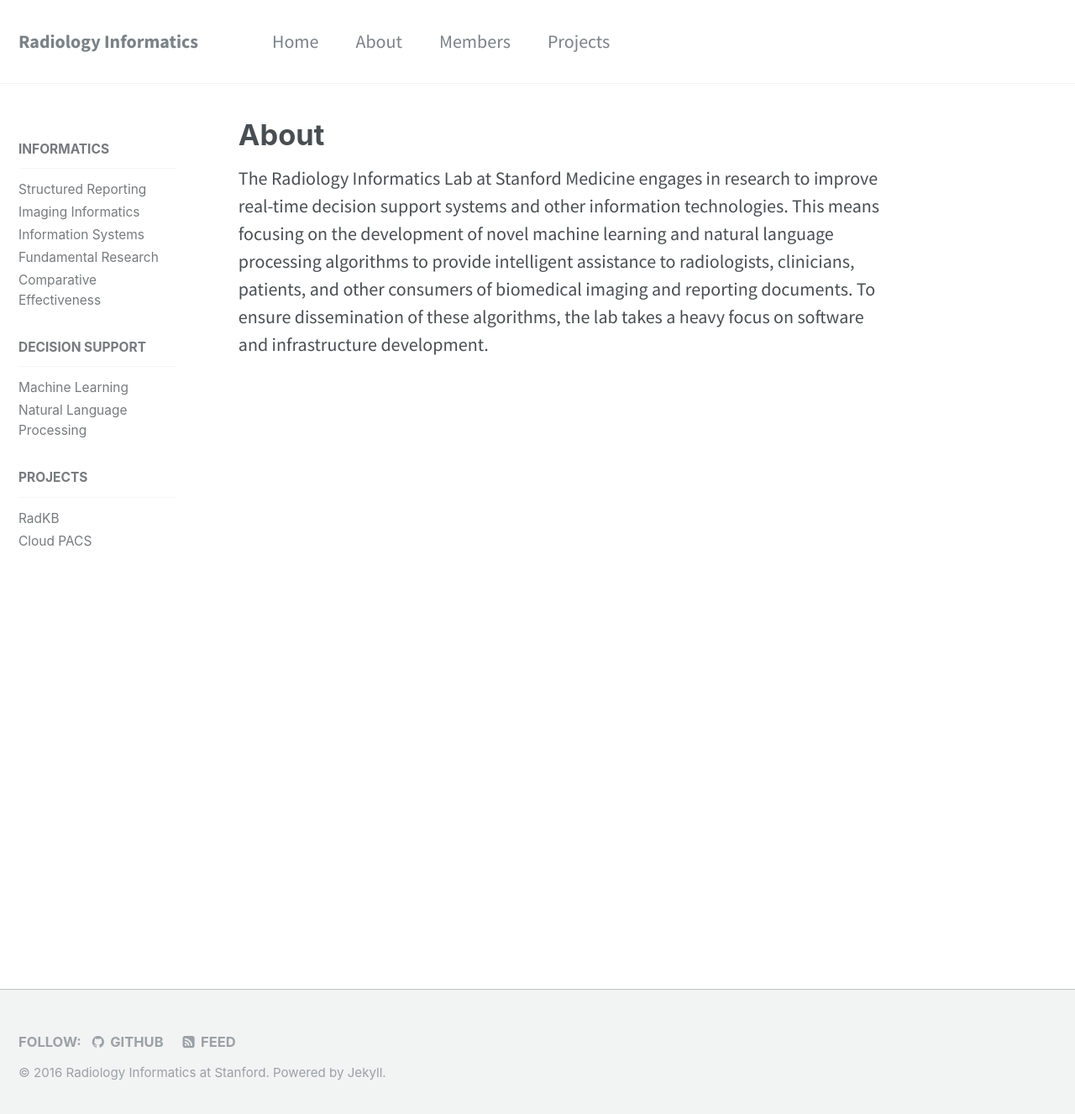
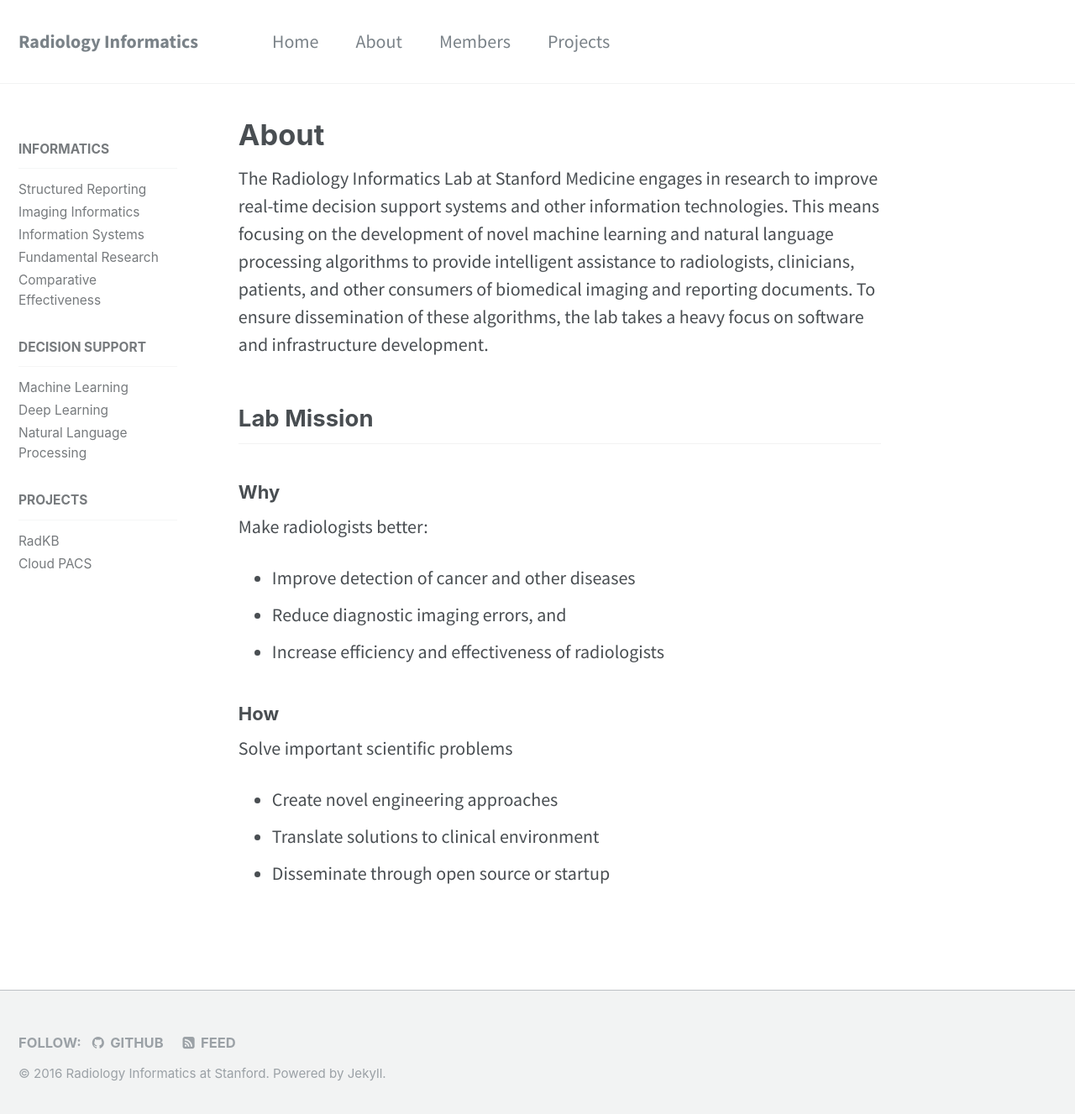
Before and after one commit to radinformatics/radinformatics.github.io, a Jekyll site: the page built from _pages/about.md, in a window 1280 px wide and 1334 px high. Shown: the top 1327 px of the window at 84% size. Built offline with Jekyll 4.4.1, drawn with Linux system fonts in a browser that asks for light colours; some web fonts are replaced.

Commit message:
adding lab mission

```diff
--- a/_data/navigation.yml
+++ b/_data/navigation.yml
@@ -31,6 +31,8 @@ docs:
     children:
       - title: "Machine Learning"
         url: #
+      - title: "Deep Learning"
+        url: #
       - title: "Natural Language Processing"
         url: #
 
--- a/_pages/about.md
+++ b/_pages/about.md
@@ -11,3 +11,19 @@ sidebar:
 {% include base_path %}
 
 The Radiology Informatics Lab at Stanford Medicine engages in research to improve real-time decision support systems and other information technologies. This means focusing on the development of novel machine learning and natural language processing algorithms to provide intelligent assistance to radiologists, clinicians, patients, and other consumers of biomedical imaging and reporting documents. To ensure dissemination of these algorithms, the lab takes a heavy focus on software and infrastructure development.
+
+## Lab Mission
+
+### Why
+Make radiologists better:
+
+ - Improve detection of cancer and other diseases
+ - Reduce diagnostic imaging errors, and
+ - Increase efficiency and effectiveness of radiologists
+
+### How
+Solve important scientific problems
+
+ - Create novel engineering approaches
+ - Translate solutions to clinical environment
+ - Disseminate through open source or startup
```
Also changed, not shown: _data/authors.yml (+74 -0 lines).
